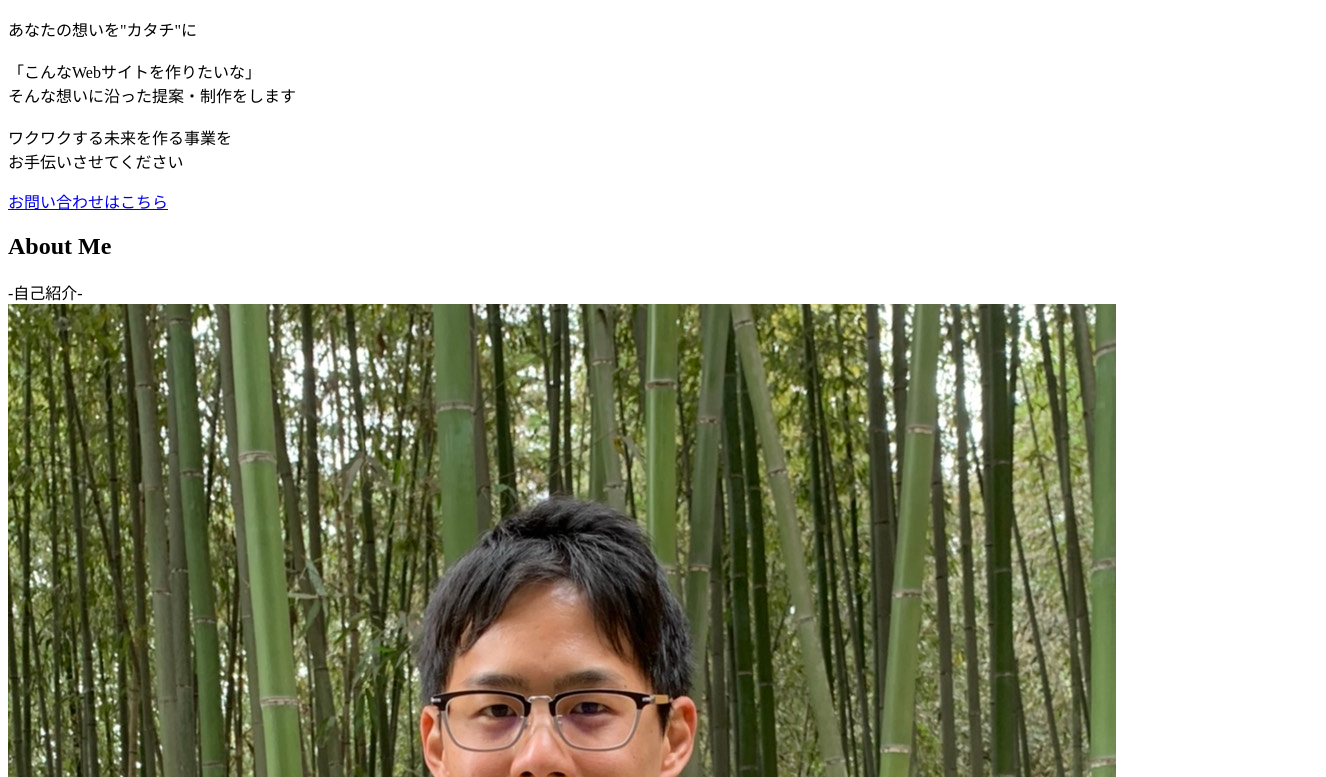
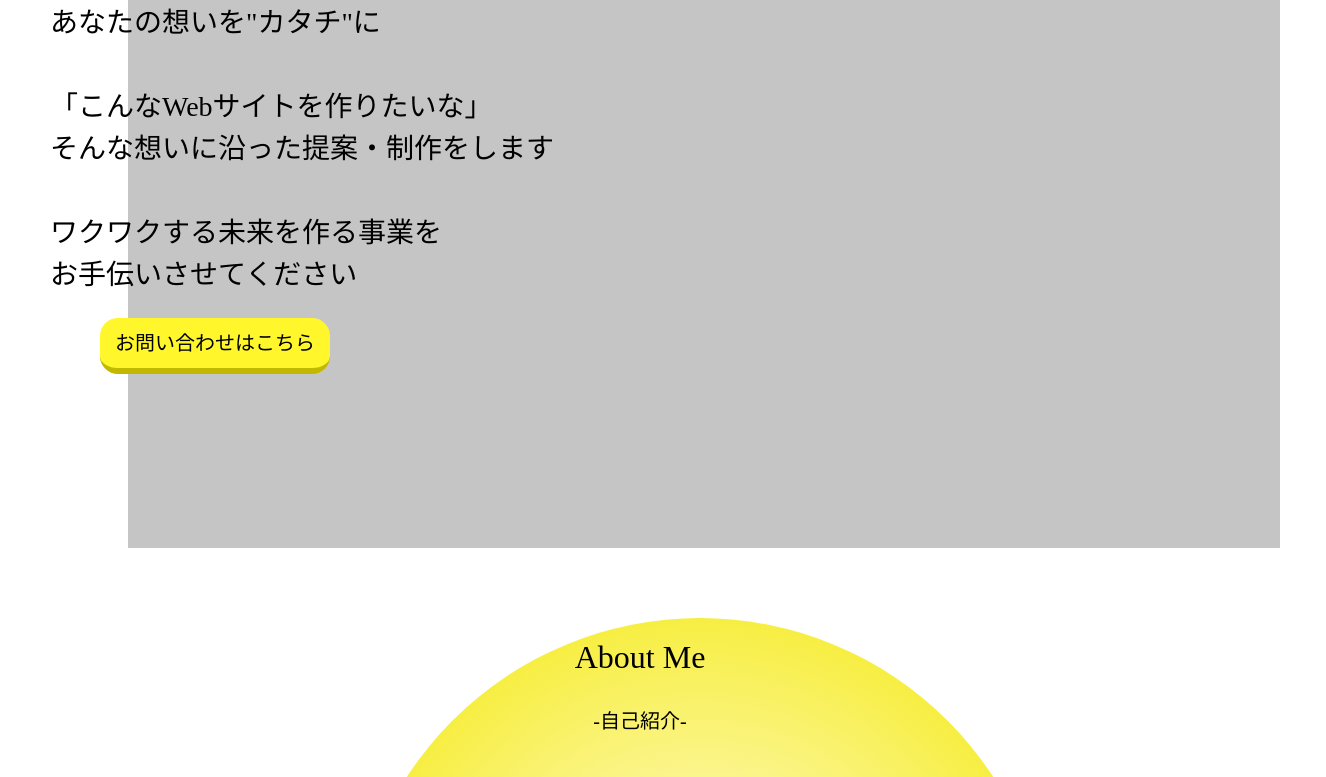
Before and after one commit to keido555/KENJI-s-page, a plain HTML site: page index.html in a window 1280 px wide. Shown: the part 232-1009 px from the top of the page, 1326 px wide, since content can reach past the window. Drawn offline with nearby package versions, Linux system fonts and the light colour scheme; the site is published under a folder, as on GitHub Pages, so addresses that start at the root find nothing; some icons are missing.

Commit message:
second commit

```diff
--- a/css/style.css
+++ b/css/style.css
@@ -235,7 +235,7 @@ header .header-list a {
 }
 
 .home {
-  background-image: url(../../img/pc.jpeg);
+  background-image: url(../img/pc.jpeg);
   background-color: rgba(255, 255, 255, 0.4);
   background-blend-mode: lighten;
   background-position: center;
@@ -247,7 +247,7 @@ header .header-list a {
 
 @media print, screen and (min-width: 768px) {
   .home {
-    background-image: url(../../img/4832753_m.jpg);
+    background-image: url(../img/4832753_m.jpg);
     background-color: rgba(255, 255, 255, 0.4);
     background-blend-mode: lighten;
     background-position: right;
@@ -663,7 +663,7 @@ header .header-list a {
 }
 
 .flow .flow-wrap {
-  background-image: url(../../img/P5110353.JPG);
+  background-image: url(../img/P5110353.JPG);
   background-size: cover;
   height: 600px;
 }
--- a/index.html
+++ b/index.html
@@ -5,8 +5,8 @@
     <meta http-equiv="X-UA-Compatible" content="IE=edge">
     <meta name="viewport" content="width=device-width, initial-scale=1.0">
     <link rel="stylesheet" type="text/css" href="https://cdn.jsdelivr.net/npm/slick-carousel@1.8.1/slick/slick.css">
-    <link rel="stylesheet" href="/css/reset.css">
-    <link rel="stylesheet" href="/css/style.css">
+    <link rel="stylesheet" href="./css/reset.css">
+    <link rel="stylesheet" href="./css/style.css">
     <link rel="stylesheet" href="https://cdnjs.cloudflare.com/ajax/libs/animate.css/4.1.1/animate.min.css"/>
     <link href="https://cdnjs.cloudflare.com/ajax/libs/foundicons/3.0.0/foundation-icons.css" rel="stylesheet">
     <script src="https://code.jquery.com/jquery-3.6.0.min.js" integrity="sha256-/xUj+3OJU5yExlq6GSYGSHk7tPXikynS7ogEvDej/m4=" crossorigin="anonymous"></script>
```
